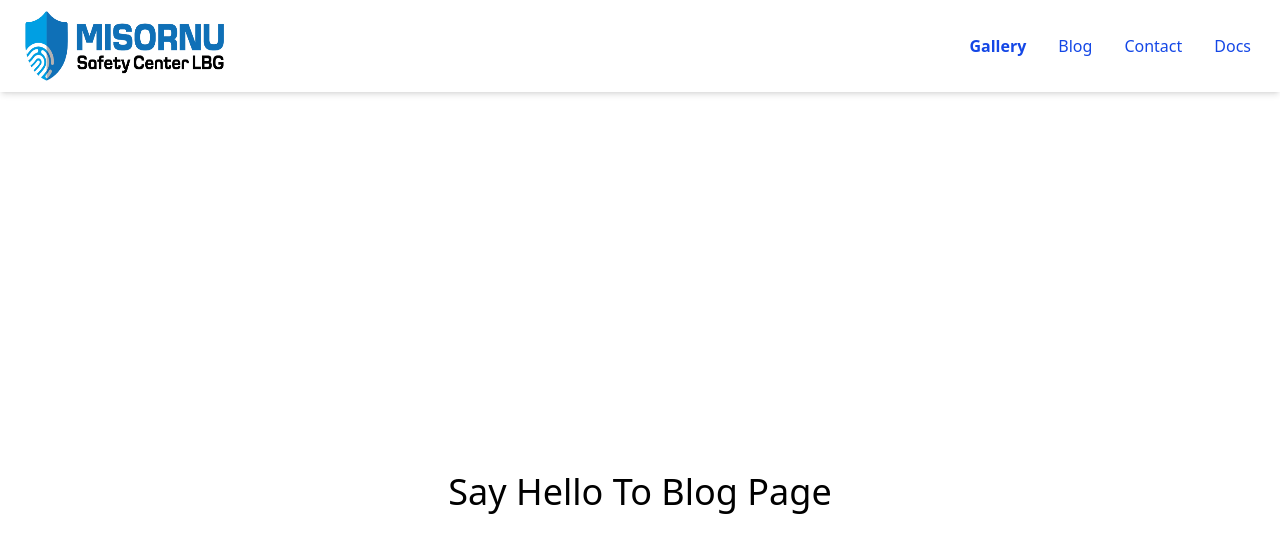
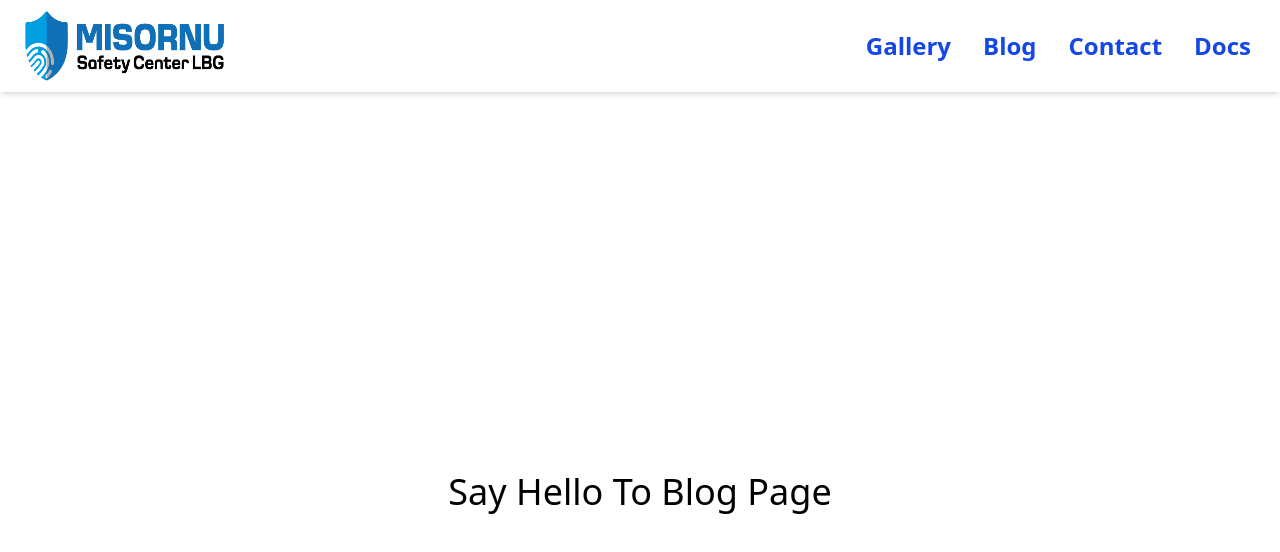
Before and after one commit to khayb1/Misornu, a React (Vite) app: page /blog in a window 1280 px wide. Shown: the top 552 px of the page. Built offline with nearby package versions, Linux system fonts and the light colour scheme.

Commit message:
homepage update

```diff
--- a/src/Components/NavBar.jsx
+++ b/src/Components/NavBar.jsx
@@ -14,7 +14,7 @@ function NavList() {
     <ul className=" flex flex-col gap-2 lg:mb-0 lg:mt-0 lg:flex-row lg:items-center lg:gap-6">
       <Typography
         as="li"
-        variant="h5"
+        variant="h4"
         color="blue-gray"
         className="p-1 font-lg"
       >
@@ -24,9 +24,9 @@ function NavList() {
       </Typography>
       <Typography
         as="li"
-        variant="small"
+        variant="h4"
         color="blue-gray"
-        className="p-1 font-larger text-[1rem]"
+         className="p-1 font-lg"
       >
         <a href="/blog" className="flex items-center text-blue-700 hover:text-blue-500 transition-colors">
           Blog
@@ -34,9 +34,9 @@ function NavList() {
       </Typography>
       <Typography
         as="li"
-        variant="small"
+        variant="h4"
         color="blue-gray"
-        className="p-1 font-larger text-[1rem]"
+        className="p-1 font-lg"
       >
         <a href="/contact" className="flex items-center text-blue-700 hover:text-blue-500 transition-colors">
           Contact
@@ -44,9 +44,9 @@ function NavList() {
       </Typography>
       <Typography
         as="li"
-        variant="small"
+        variant="h4"
         color="blue-gray"
-        className="p-1 font-larger text-[1rem]"
+         className="p-1 font-lg"
       >
         <a href="#" className="flex items-center text-blue-700 hover:text-blue-500 transition-colors">
           Docs
```
